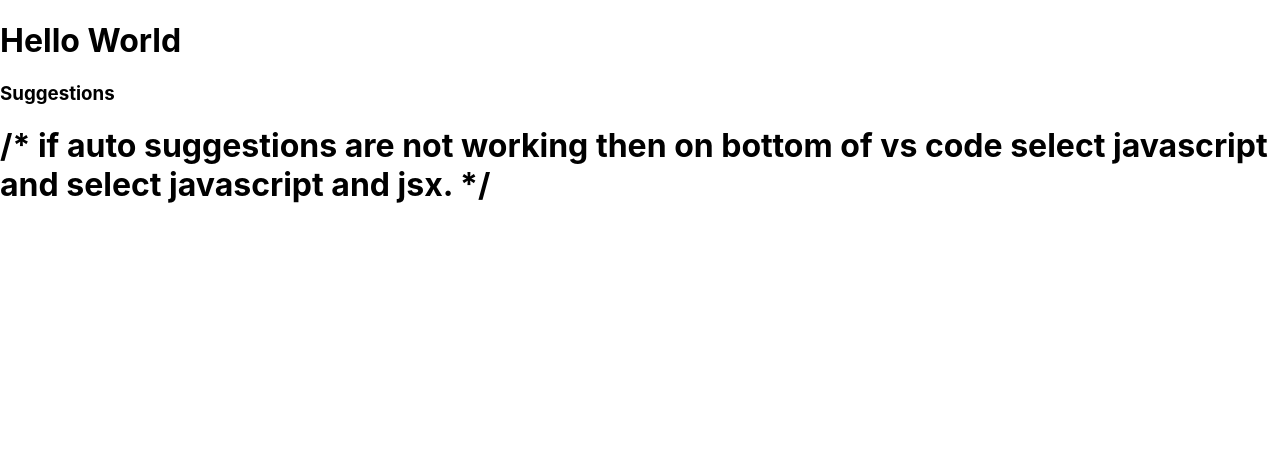
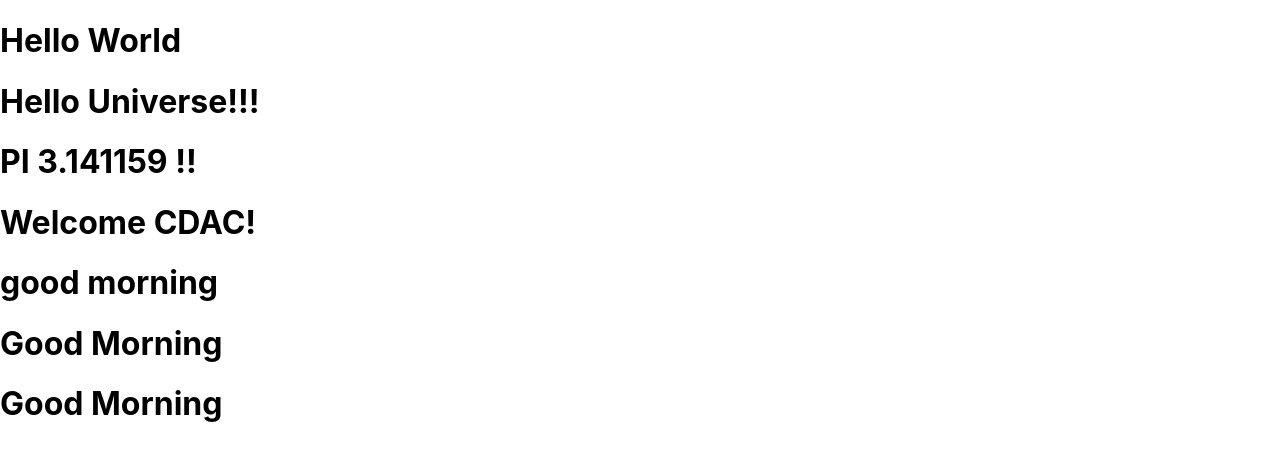
Before and after one commit to RohitPawar9850/Second-React-App, a React (Create React App) app in the folder second-react-app/: page / in a window 1280 px wide. Shown: the top 460 px of the page. Built offline with nearby package versions, Linux system fonts and the light colour scheme.

Commit message:
b8-inerpolation condition

```diff
--- a/second-react-app/src/App.js
+++ b/second-react-app/src/App.js
@@ -1,24 +1,27 @@
-function App ()
-{
-    return(
+function App() {
+  let str = `Hello Universe!!!`;
+  let pi = 3.141159;
+  let active = true;
+  let isUserdLoggedIn = true;
+
+  // JSX
+  return (
     <>
-    <h1>Hello World</h1>
-    <h3>Suggestions</h3>
-    <h1>/*
-if auto suggestions are not working
-then on bottom of vs code select javascript
-and select javascript and jsx.
-*/</h1>
+      <h1>Hello World</h1>
+      <h1>{str}</h1>
+      <h1>PI {pi} !!</h1>
+
+      {/**IF Logged In */}
+      {isUserdLoggedIn && <h1>Welcome CDAC!</h1>}
+
+      {/** Usage of Boolean */}
+      <h1>{active ? "good morning" : "good night"}</h1>
+
+      {/** MOST USEFUL  */}
+      {active && <h1>Good Morning</h1>}
+      {active ? <h1>Good Morning</h1> : <h1>Good Night</h1>}
     </>
-    );
+  );
 }
 
 export default App;
-
-
-
-/*
-if auto suggestions are not working
-then on bottom of vs code select javascript
-and select javascript and jsx.
-*/
```
